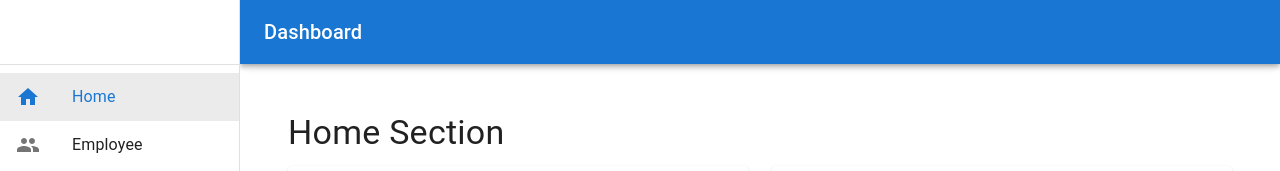
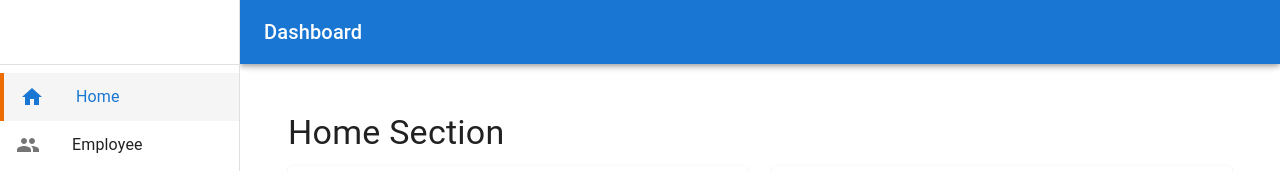
Before and after one commit to rohitsmart/react_candidatePKS, a React (Create React App) app: page /dashboard in a window 1280 px wide. Shown: the top 171 px of the page. Built offline with nearby package versions, Linux system fonts and the light colour scheme; sample sign-in values are in the browser's storage.

Commit message:
highliter done

```diff
--- a/src/page/Dashboard.js
+++ b/src/page/Dashboard.js
@@ -108,7 +108,12 @@ const Dashboard = (props) => {
                                     '& .MuiListItemIcon-root': {
                                         color: theme.palette.primary.main,
                                     },
-                                }
+                                    borderLeft: `4px solid ${theme.palette.warning.main}`, // Yellow border on the left
+                                    backgroundColor: theme.palette.action.hover, // Slightly different background for selected
+                                },
+                                '&:hover': {
+                                    backgroundColor: theme.palette.action.hover,
+                                },
                             }}
                         >
                             <ListItemIcon>
```
